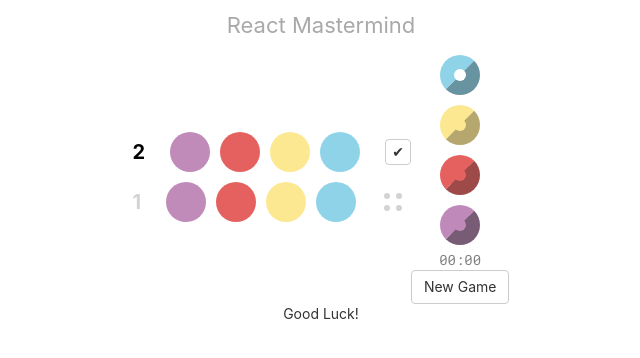
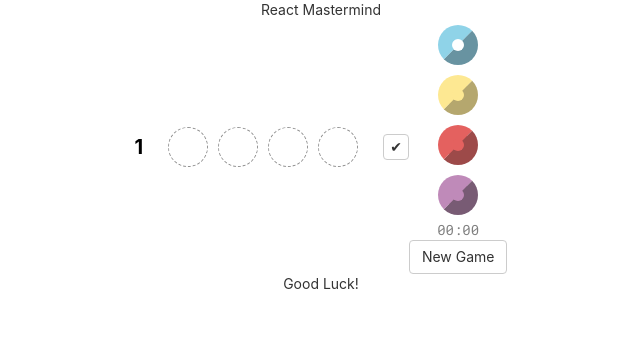
Before and after one commit to jlee8020/react-mastermind, a React (Create React App) app: page / in a window 1280 px wide. Shown: the top 358 px of the page, without its empty margins (319-959 px from the left). Built offline with nearby package versions, Linux system fonts and the light colour scheme.

Commit message:
add guesspeg props

```diff
--- a/src/App.css
+++ b/src/App.css
@@ -3,14 +3,15 @@
     flex-direction: column;
   }
 
-  .App-header {
-    /* background-color: #222; */
+  .App-header-footer {
     height: 50px;
     padding: 10px;
-    color: darkgray;
-    font-size: 22px;
+    margin: 15px 0;
+    color: grey;
+    font-size: 18px;
     text-align: center;
   }
+
 
   .App-controls {
     display: flex;
--- a/src/App.js
+++ b/src/App.js
@@ -14,15 +14,14 @@ class App extends Component {
     // this.state holds all state properties for this component
     this.state = {
       selColorIdx: 0,
-      guesses: [this.getNewGuess(), this.getNewGuess()],
+      guesses: [this.getNewGuess()],
       code: this.genCode()
     };
   }
 
   getNewGuess(){
     return {
-      code: [3, 2, 1, 0],
-      // code: [null, null, null, null],
+      code: [null, null, null, null],
       score:{
         perfect: 0,
         almost: 0
@@ -40,6 +39,11 @@ class App extends Component {
     return this.state.guesses[lastGuess].score.perfect === 4 ? lastGuess + 1 : 0;
   }
 
+  handleColorSelection = (colorIdx) => {
+    this.setState({selColorIdx: colorIdx});
+  };
+
+
   render() {
     let winTries = this.getWinTries();
     return (
@@ -53,7 +57,9 @@ class App extends Component {
           <div>
             <ColorPicker
               colors={colors}
-              selColorIdx={this.state.selColorIdx} />
+              selColorIdx={this.state.selColorIdx}
+              handleColorSelection={this.handleColorSelection}
+              />
             <GameTimer />
             <NewGameButton />
           </div>
--- a/src/components/ColorPicker/ColorPicker.jsx
+++ b/src/components/ColorPicker/ColorPicker.jsx
@@ -11,6 +11,8 @@ const ColorPicker = (props) => (
           backgroundColor: props.selColorIdx === idx ? 'white' : color,
           borderColor: color
         }}
+        onClick={() => props.handleColorSelection(idx)}
+
       />
     )}
     </div>
--- a/src/components/ColorPicker/ColorPicker.module.css
+++ b/src/components/ColorPicker/ColorPicker.module.css
@@ -10,8 +10,6 @@
     border-radius: 50%;
     opacity: 0.85;
     cursor: pointer;
-    display: flex;
-    flex-direction: column;
   }
 
   .ColorPicker {
--- a/src/components/GuessPeg/GuessPeg.jsx
+++ b/src/components/GuessPeg/GuessPeg.jsx
@@ -4,7 +4,12 @@ import styles from './GuessPeg.module.css';
 const GuessPeg = (props) => (
     <div
     className={styles.peg}
-    style={{backgroundColor: props.color}}
+    style={{
+      backgroundColor: props.color,
+      border: props.color ? `1px solid ${props.color}` : '1px dashed grey',
+      cursor: props.currentGuess && 'pointer'
+
+      }}
   />
 );
 export default GuessPeg;
--- a/src/components/GuessPegs/GuessPegs.jsx
+++ b/src/components/GuessPegs/GuessPegs.jsx
@@ -3,11 +3,23 @@ import GuessPeg from '../GuessPeg/GuessPeg';
 import './GuessPegs.css'
 
 const GuessPegs = (props) => (
-  <div className="GuessPegs">
-    <GuessPeg color={props.colors[props.code[0]]} />
-    <GuessPeg color={props.colors[props.code[1]]} />
-    <GuessPeg color={props.colors[props.code[2]]} />
-    <GuessPeg color={props.colors[props.code[3]]} />
+  <div className='GuessPegs'>
+    <GuessPeg
+      color={props.colors[props.code[0]]}
+      currentGuess={props.currentGuess}
+      />
+    <GuessPeg
+      color={props.colors[props.code[1]]}
+      currentGuess={props.currentGuess}
+      />
+    <GuessPeg
+      color={props.colors[props.code[2]]}
+      currentGuess={props.currentGuess}
+      />
+    <GuessPeg
+      color={props.colors[props.code[3]]}
+      currentGuess={props.currentGuess}
+      />
   </div>
 );
 
--- a/src/components/GuessRow/GuessRow.jsx
+++ b/src/components/GuessRow/GuessRow.jsx
@@ -16,6 +16,7 @@ const GuessRow = (props) => (
     <GuessPegs
       colors={props.colors}
       code={props.guess.code}
+      currentGuess={props.currentGuess}
     />
     {
       props.currentGuess ?
--- a/src/components/GuessScore/GuessScore.jsx
+++ b/src/components/GuessScore/GuessScore.jsx
@@ -32,7 +32,10 @@ const GuessScore = ({ score }) => {
 
   return (
     <div className="GuessScore">
-      {scores.map((score, idx) => <div key={idx} style={{...baseStyle, ...pegStyles[score]}} />)}
+      {scores.map((score, idx) =>
+      <div
+      key={idx}
+      style={{...baseStyle, ...pegStyles[score]}} />)}
     </div>
   );
 }
--- a/src/index.css
+++ b/src/index.css
@@ -1,5 +1,7 @@
 body {
   margin: 0;
+  padding: 0;
+
   font-family: -apple-system, BlinkMacSystemFont, 'Segoe UI', 'Roboto', 'Oxygen',
     'Ubuntu', 'Cantarell', 'Fira Sans', 'Droid Sans', 'Helvetica Neue',
     sans-serif;
```
